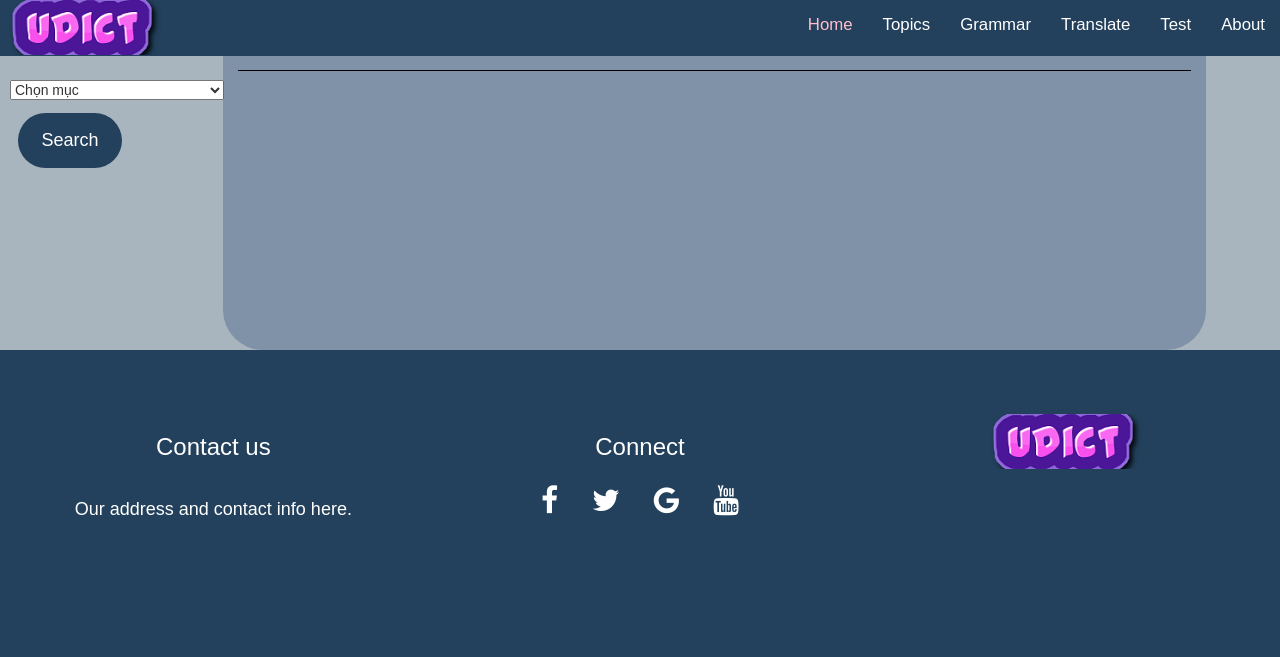
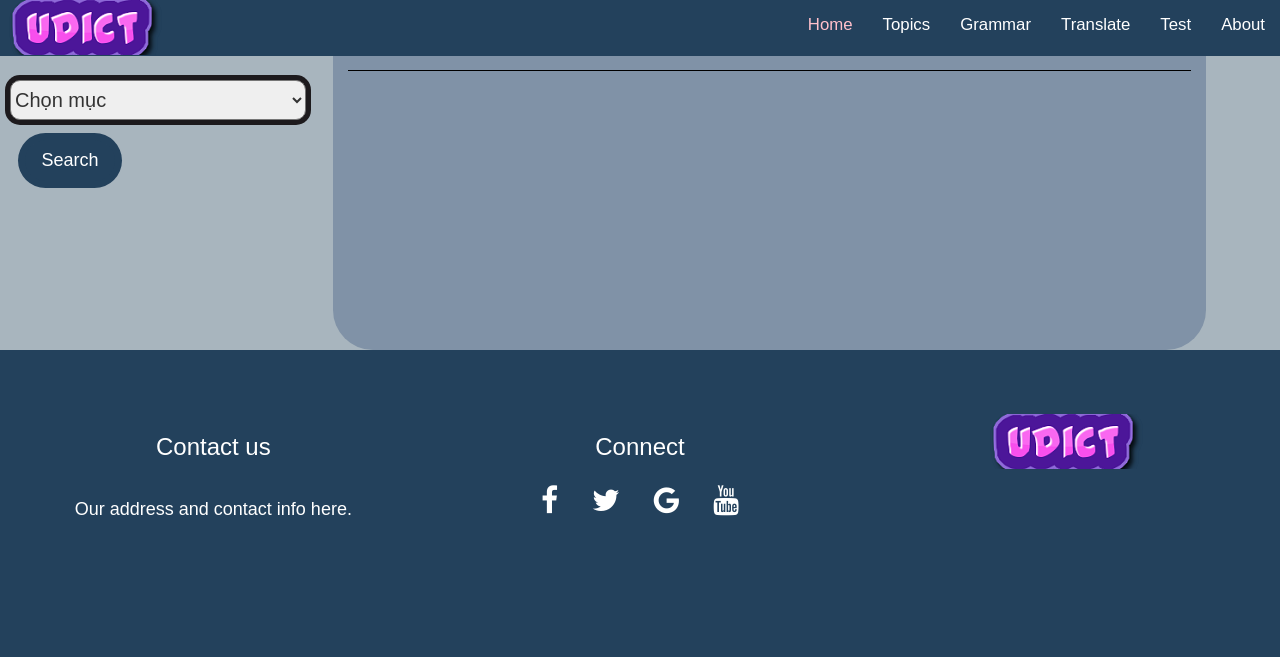
Before and after one commit to dominan/myfirstproject, a PHP site: page /web-master/lythuyet1.php in a window 1280 px wide. Shown: the top 657 px of the page. Run offline with PHP 8.4, Linux system fonts and the light colour scheme.

Commit message:
chỉnh sửa thanh chọn lý thuyết

```diff
--- a/web-master/lythuyet1.php
+++ b/web-master/lythuyet1.php
@@ -57,9 +57,12 @@
 
 	<div class="content" style= "background: #A8B5BE;">
 		<div class="row">
-				<div class="col-sm-2 " id ="phan1" style=" margin-top: 80px; margin-left: 10px; ">
+				<div class="col-sm-3 " id ="phan1" style=" margin-top: 80px; margin-left: 10px; ">
 				<form method="POST">
-        			<select  name="mucc">
+        			<select  name="mucc" style="    border-radius: 10px;
+    height: 40px;
+    font-size: 20px;
+    box-shadow: 0 0 0 5px #1d1a1d;">
             			<option>Chọn mục</option>
             			<?php
                 			foreach($muc as $k=>$v){
@@ -76,7 +79,7 @@
 
 
 
-  			<div class="col-sm-9" id="explain" style=" margin-top: 50px; margin-bottom: 0px; margin-left: 10px; margin-right: 10px">
+  			<div class="col-sm-8" id="explain" style=" margin-top: 50px; margin-bottom: 0px; margin-left: 10px; margin-right: 10px">
   				<hr style="border-top:1px solid black;">
   					<?php
 						$servername = "localhost";
```
